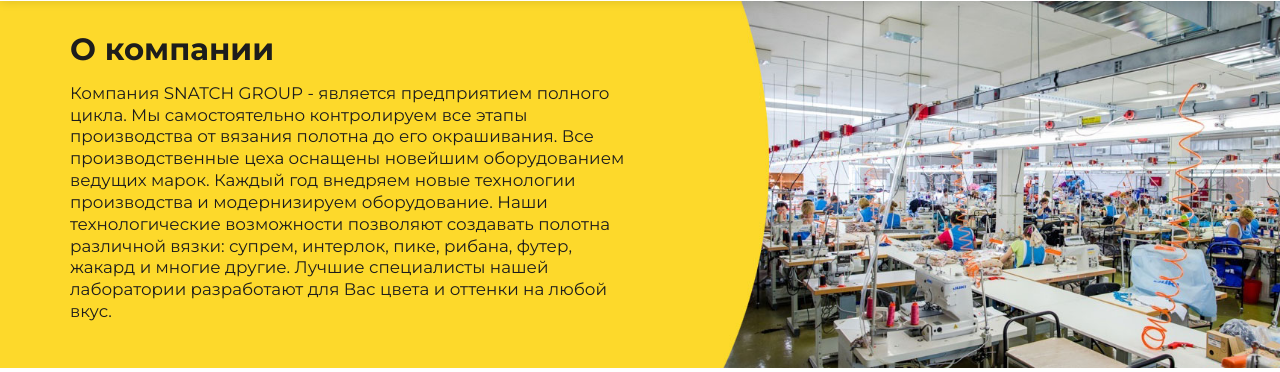
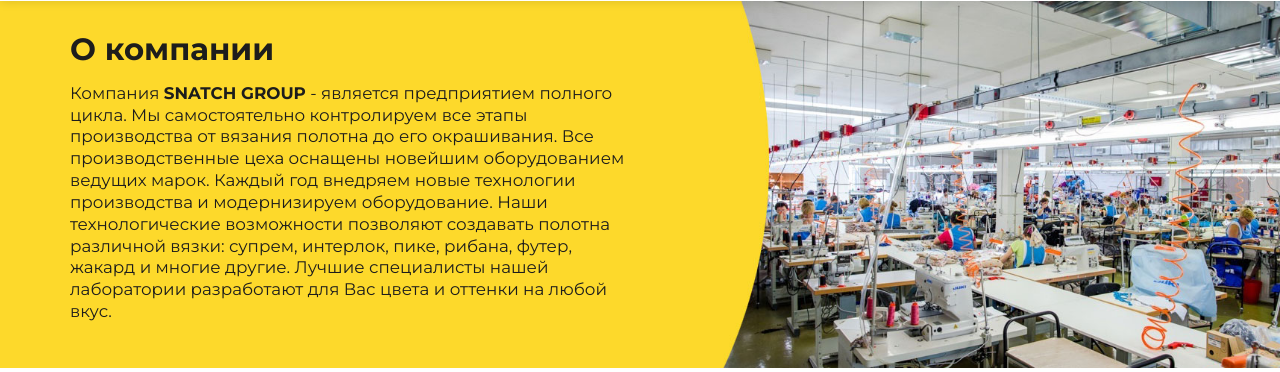
Before and after one commit to WebProWWW/snatchbasic, a Yii app: template views/site/o-nas.php in a window 1280 px wide. Shown: the part 424-796 px from the top of the page. Run offline with PHP 8.4 and a stand-in for Yii, Linux system fonts and the light colour scheme; the template is opened without the code that fills it, so the values that code supplies are empty; some libraries are stand-ins or nearby versions.

Commit message:
О нас SG жирный

```diff
--- a/views/site/o-nas.php
+++ b/views/site/o-nas.php
@@ -10,7 +10,7 @@
       <div class="col-md-6">
         <h1 class="title text-left">О компании</h1>
         <p class="itext">
-          Компания SNATCH GROUP - является предприятием полного цикла. Мы самостоятельно контролируем все этапы производства от вязания полотна до его окрашивания. Все производственные цеха оснащены новейшим оборудованием ведущих марок. Каждый год внедряем новые технологии производства и модернизируем оборудование. Наши технологические возможности позволяют создавать полотна различной вязки: супрем, интерлок, пике, рибана, футер, жакард и многие другие. Лучшие специалисты нашей лаборатории разработают для Вас цвета и оттенки на любой вкус.
+          Компания <span class="bold">SNATCH GROUP</span> - является предприятием полного цикла. Мы самостоятельно контролируем все этапы производства от вязания полотна до его окрашивания. Все производственные цеха оснащены новейшим оборудованием ведущих марок. Каждый год внедряем новые технологии производства и модернизируем оборудование. Наши технологические возможности позволяют создавать полотна различной вязки: супрем, интерлок, пике, рибана, футер, жакард и многие другие. Лучшие специалисты нашей лаборатории разработают для Вас цвета и оттенки на любой вкус.
         </p>
       </div><!--/.col-->
     </div><!--/.row-->
```
